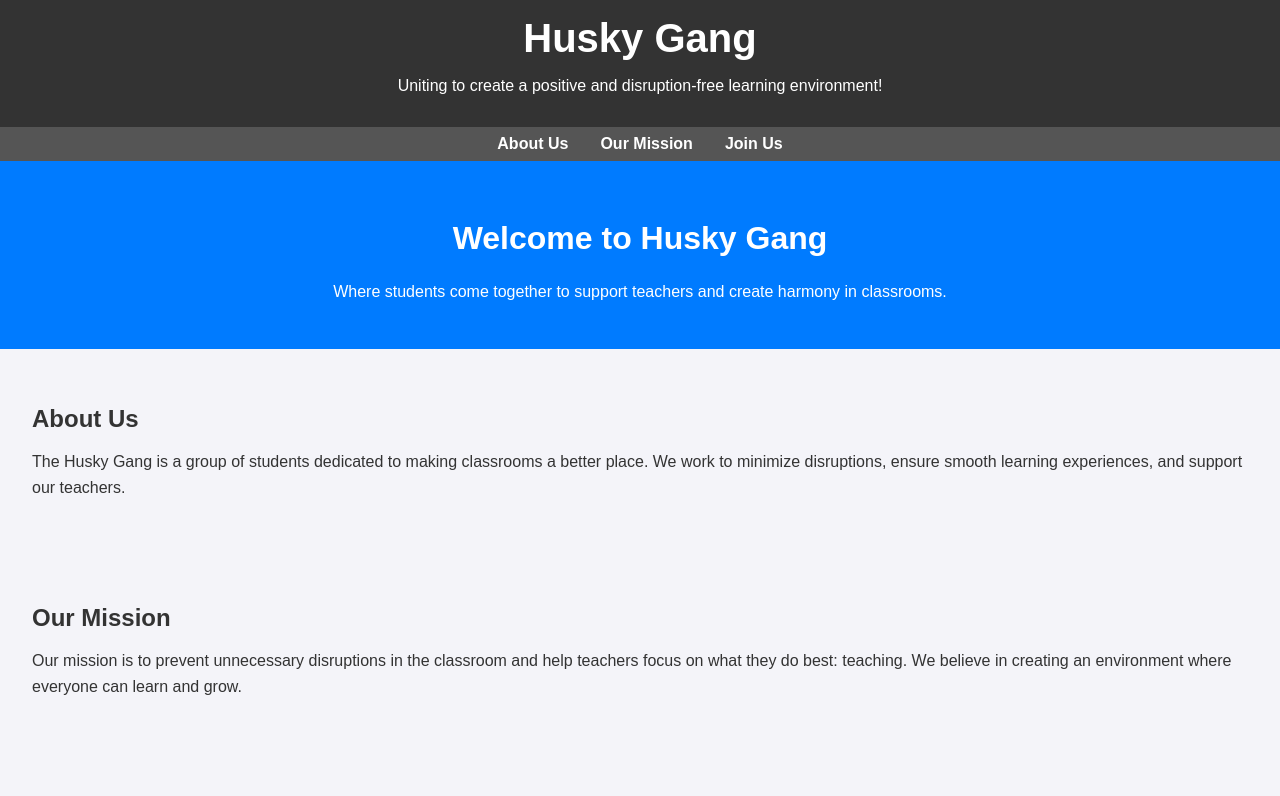
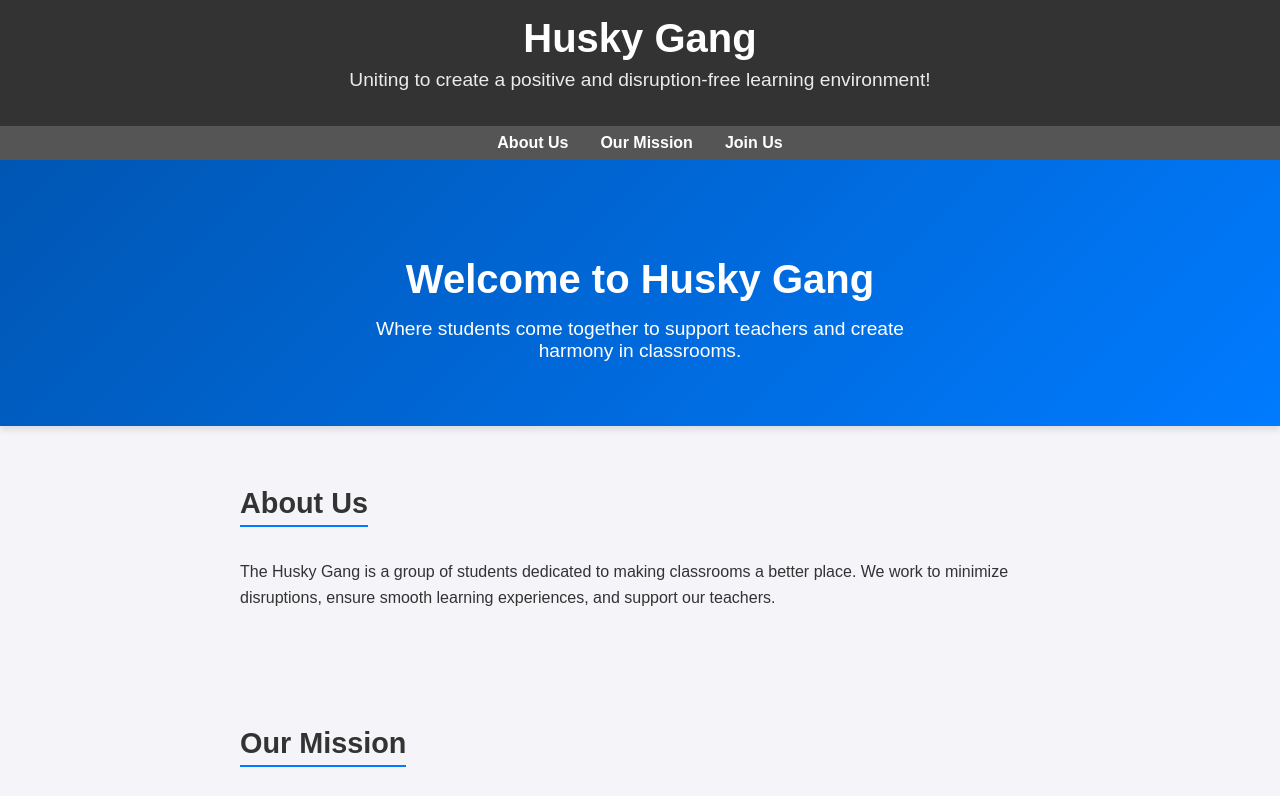
Before and after one commit to Jappan-SV/HuskyGang, a plain HTML site: page husky_gang.html in a window 1280 px wide. Shown: the top 796 px of the page. Drawn offline with Linux system fonts and the light colour scheme.

Commit message:
Update husky_gang.html

```diff
--- a/husky_gang.html
+++ b/husky_gang.html
@@ -5,6 +5,7 @@
     <meta name="viewport" content="width=device-width, initial-scale=1.0">
     <title>Husky Gang</title>
     <style>
+        /* General styles */
         body {
             font-family: Arial, sans-serif;
             margin: 0;
@@ -17,10 +18,16 @@
             color: #fff;
             padding: 1rem 0;
             text-align: center;
+            box-shadow: 0 4px 6px rgba(0, 0, 0, 0.1);
         }
         header h1 {
             margin: 0;
             font-size: 2.5rem;
+        }
+        header p {
+            margin-top: 0.5rem;
+            font-size: 1.2rem;
+            opacity: 0.9;
         }
         nav {
             background-color: #555;
@@ -28,35 +35,53 @@
             display: flex;
             justify-content: center;
             padding: 0.5rem 0;
+            position: sticky;
+            top: 0;
+            z-index: 1000;
         }
         nav a {
             color: #fff;
             text-decoration: none;
             margin: 0 1rem;
             font-weight: bold;
+            transition: color 0.3s ease;
         }
         nav a:hover {
+            color: #ffcc00;
             text-decoration: underline;
         }
         .hero {
             text-align: center;
-            padding: 2rem;
+            padding: 4rem 2rem;
             background-color: #007BFF;
             color: white;
+            background: linear-gradient(135deg, #0056b3, #007BFF);
+            box-shadow: 0 4px 6px rgba(0, 0, 0, 0.1);
         }
         .hero h2 {
-            font-size: 2rem;
+            font-size: 2.5rem;
+            margin-bottom: 1rem;
+        }
+        .hero p {
+            font-size: 1.2rem;
+            max-width: 600px;
+            margin: 0 auto;
         }
         .content {
             padding: 2rem;
+            max-width: 800px;
+            margin: 0 auto;
         }
         .content h3 {
-            font-size: 1.5rem;
+            font-size: 1.8rem;
             margin-bottom: 1rem;
+            border-bottom: 2px solid #007BFF;
+            display: inline-block;
+            padding-bottom: 0.3rem;
         }
         .content p {
             line-height: 1.6;
-            margin-bottom: 1rem;
+            margin-bottom: 1.5rem;
         }
         footer {
             background-color: #333;
@@ -64,6 +89,10 @@
             text-align: center;
             padding: 1rem 0;
             margin-top: 2rem;
+            font-size: 0.9rem;
+        }
+        footer p {
+            margin: 0;
         }
     </style>
 </head>
```
